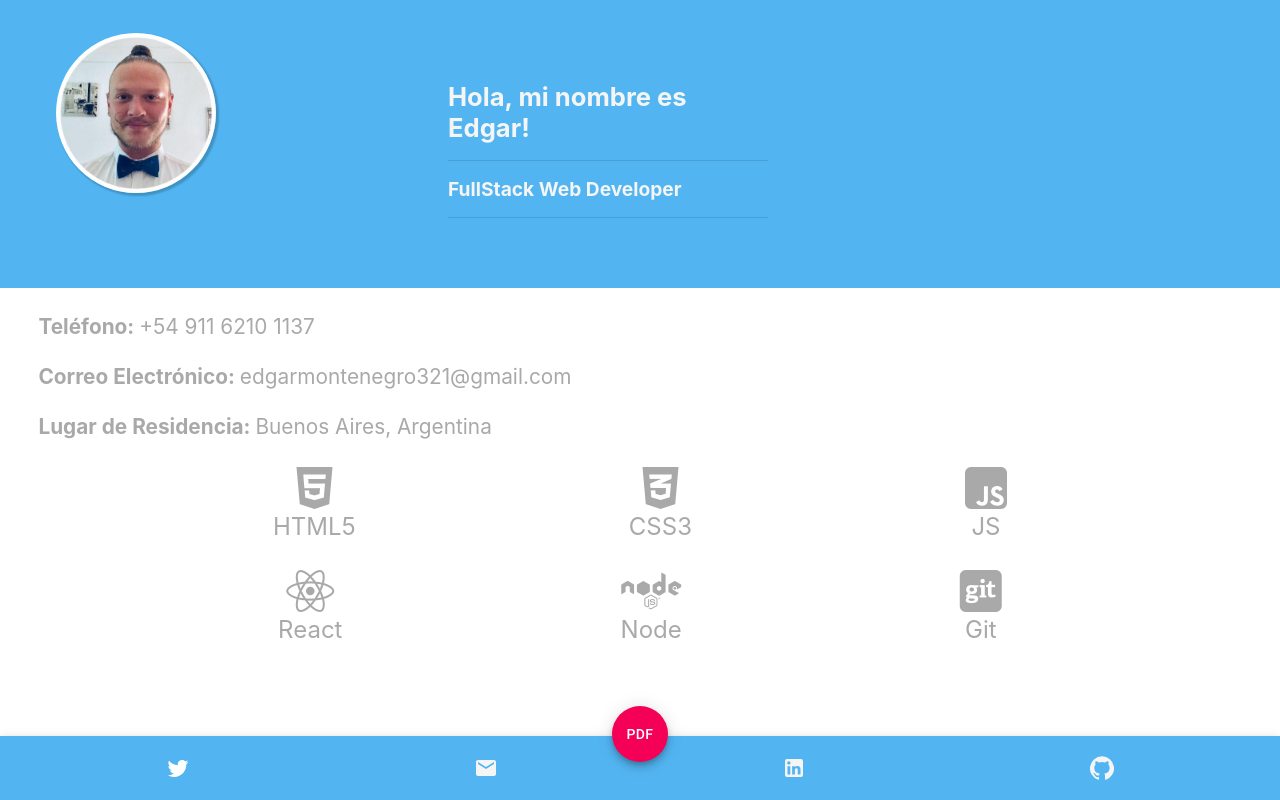
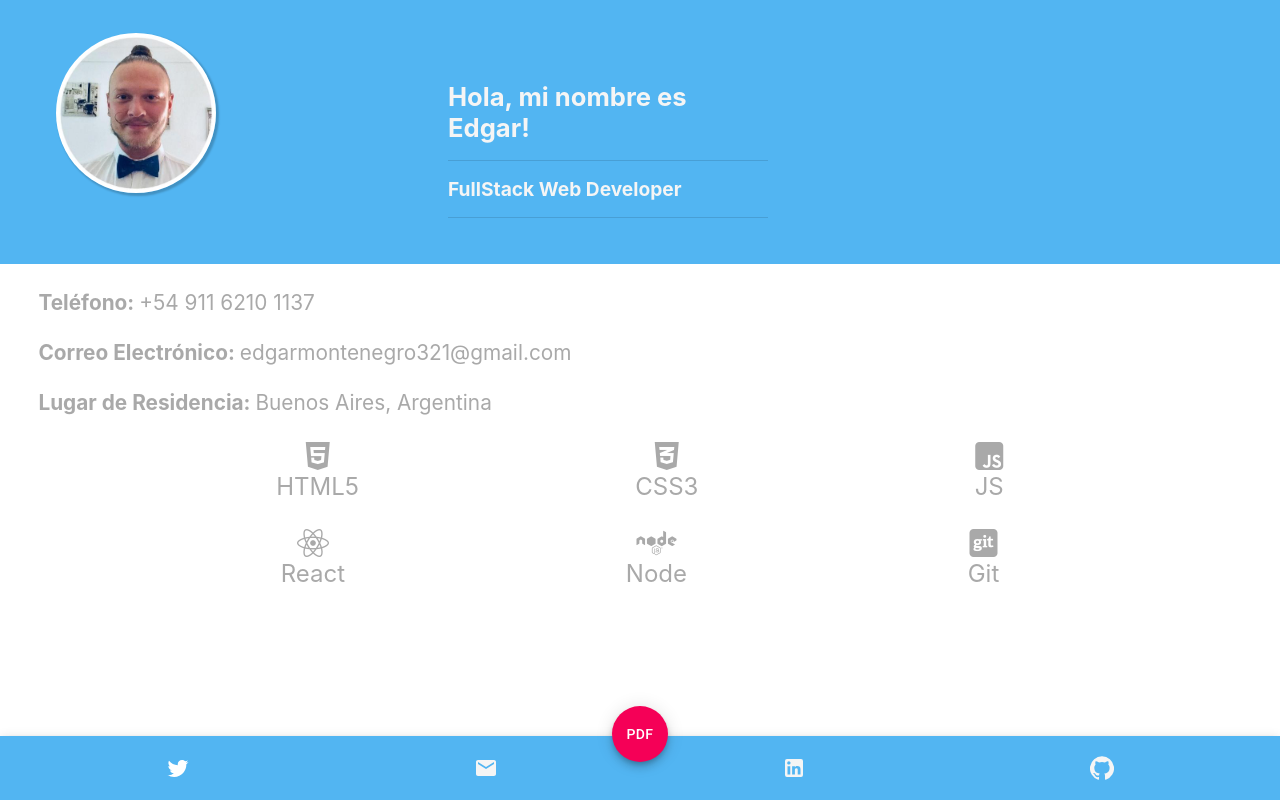
Before and after one commit to Edgarmontenegro123/MyCurriculumVitae, a React (Create React App) app: page / in a window 1280 px wide. Built offline with nearby package versions, Linux system fonts and the light colour scheme.

Commit message:
Fix responsive

```diff
--- a/src/Components/GridContainer/GridContainer.js
+++ b/src/Components/GridContainer/GridContainer.js
@@ -18,7 +18,7 @@ const useStyles = makeStyles((theme) => ({
       width: 'auto'
     },
     [theme.breakpoints.up('md')]:{
-      height:'36vh',
+      height:'33vh',
       width: 'auto'
     }
   },
--- a/src/Components/Icons/Icons.css
+++ b/src/Components/Icons/Icons.css
@@ -15,6 +15,6 @@
 }
 @media(min-width: 1280px){
     .fab{
-        font-size: 3rem
+        font-size: 2rem;
     }
 }
```
